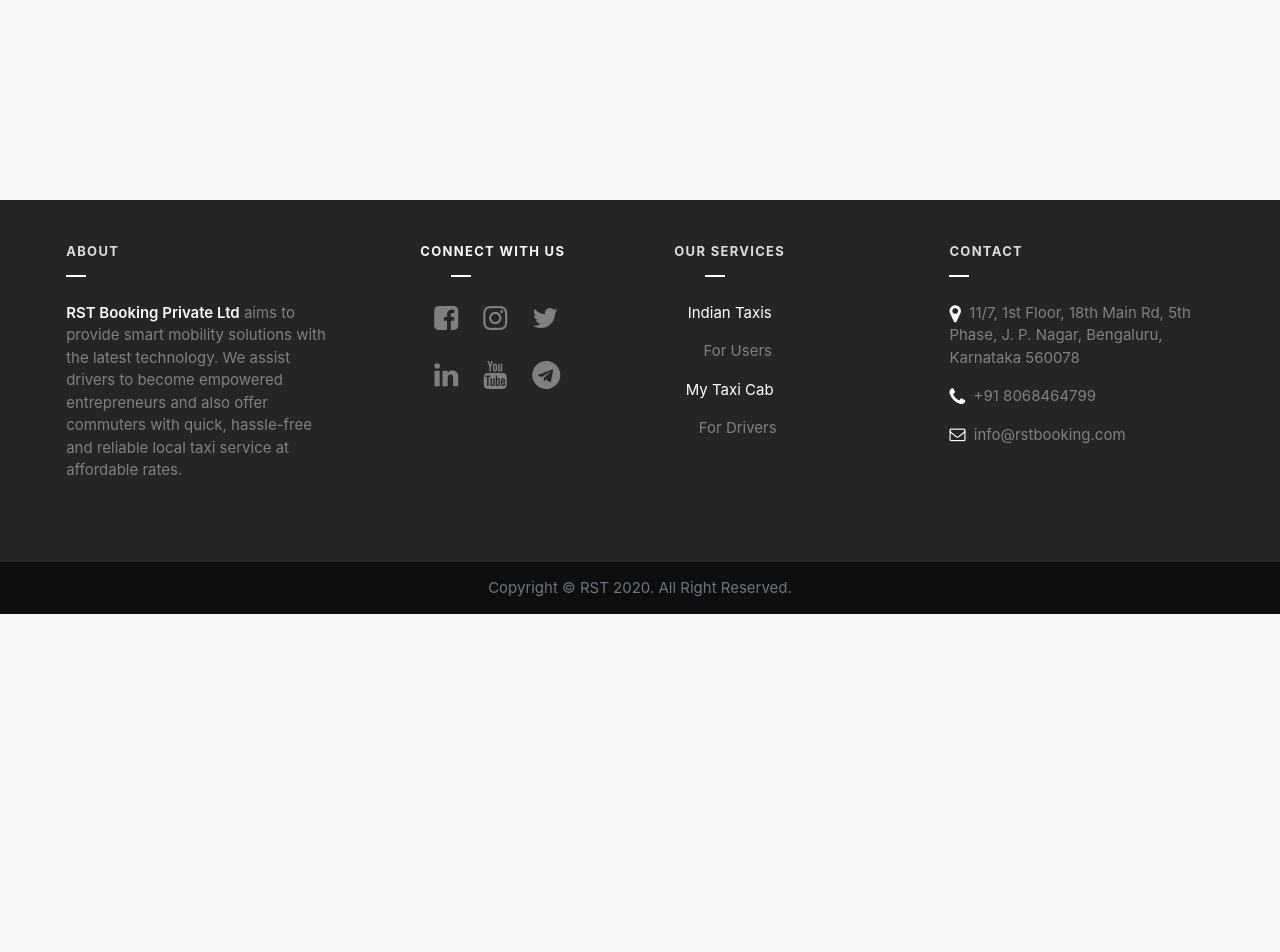
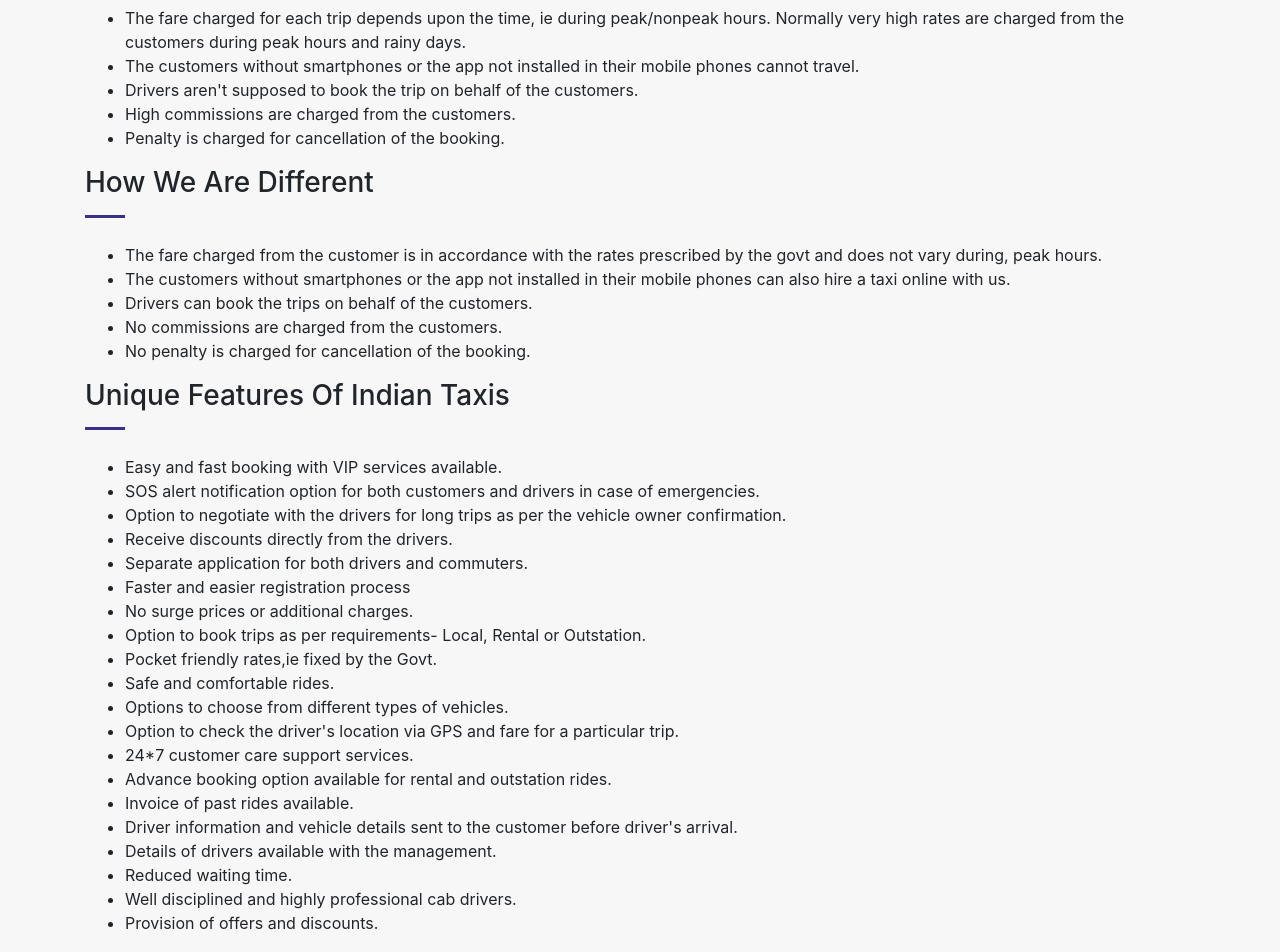
Before and after one commit to saisandeep9/website-old, a React (Create React App) app: page /indiantaxis in a window 1280 px wide. Shown: the part 580-1532 px from the top of the page. Before the commit the page ends 1194 px from the top, so only its background shows below. Built offline with nearby package versions, Linux system fonts and the light colour scheme; what google-maps-react would draw is missing.

Commit message:
first commit

```diff
--- a/src/App.css
+++ b/src/App.css
@@ -123,7 +123,6 @@
 }
 .about p,
 .mytaxicab p {
-  text-indent: 50px;
   text-align: justify;
   text-justify: inter-word;
 }
--- a/src/components/pages/covepage2.jsx
+++ b/src/components/pages/covepage2.jsx
@@ -15,7 +15,7 @@
           />
 
           <Carousel.Caption className="caption">
-            <h2>RST Booking</h2>
+            <lable>RST Booking</lable>
             <p className="text-light">Your Trusted Taxi Partner</p>
           </Carousel.Caption>
         </Carousel.Item>
@@ -28,7 +28,7 @@
           />
 
           <Carousel.Caption className="caption">
-            <h2 className="">Indian Taxis</h2>
+            <lable className="">Indian Taxis</lable>
             <p className="text-light">
               Quick, Hassle Free and Reliable Cab Services!{" "}
             </p>
@@ -43,7 +43,7 @@
           />
 
           <Carousel.Caption className="caption">
-            <h2>My Taxi Cab</h2>
+            <lable>My Taxi Cab</lable>
             <p className="text-light">Drive With Us and Earn Higher!</p>
           </Carousel.Caption>
         </Carousel.Item>
--- a/src/components/pages/coverpage.css
+++ b/src/components/pages/coverpage.css
@@ -5,8 +5,27 @@
     color: #7474e5;
     line-height: 2.6;
   }
+  .coverPage .caption lable {
+    font-size: 40px;
+    font-weight: 700;
+  }
 
   .coverPage .caption p {
     font-size: 20px;
   }
 }
+@media only screen and (max-width: 600px) {
+  .coverPage .caption {
+    background: #20201ec1;
+    color: #7474e5;
+    line-height: 1.3;
+  }
+
+  .coverPage .caption lable {
+    font-size: 25px;
+    font-weight: 500;
+  }
+  .coverPage .caption p {
+    font-size: 15px;
+  }
+}
--- a/src/components/pages/ourServices/indianTaxis.jsx
+++ b/src/components/pages/ourServices/indianTaxis.jsx
@@ -11,6 +11,95 @@
   return (
     <div style={{ minHeight: "700px ", marginTop: "80px" }}>
       <Header data={data} />
+
+      <div
+        className="container"
+        style={{ marginTop: "60px", marginBottom: "100px" }}
+      >
+        <h3>Indian Taxis</h3>
+        <div className="title-line-contact " />
+        <p>
+          This intuitive and user friendly taxi app is focused on providing
+          quick, hassle free and reliable mobility solutions to commuters. We
+          provide cab services all over India 24*7 and 365 days of the year.
+          Instant booking for outstation rides are also provided.{" "}
+        </p>
+
+        <h2>Some Issues Faced By Commuters With Other Cab Operators </h2>
+        <div className="title-line-contact " />
+        <ul>
+          <li>
+            The fare charged for each trip depends upon the time, ie during
+            peak/nonpeak hours. Normally very high rates are charged from the
+            customers during peak hours and rainy days.
+          </li>
+          <li>
+            The customers without smartphones or the app not installed in their
+            mobile phones cannot travel.{" "}
+          </li>
+          <li>
+            Drivers aren't supposed to book the trip on behalf of the customers.
+          </li>
+          <li>High commissions are charged from the customers.</li>
+          <li>Penalty is charged for cancellation of the booking. </li>
+        </ul>
+        <h3>How We Are Different </h3>
+        <div className="title-line-contact " />
+        <ul>
+          <li>
+            The fare charged from the customer is in accordance with the rates
+            prescribed by the govt and does not vary during, peak hours.
+          </li>
+          <li>
+            The customers without smartphones or the app not installed in their
+            mobile phones can also hire a taxi online with us.
+          </li>
+          <li>Drivers can book the trips on behalf of the customers.</li>
+          <li>No commissions are charged from the customers. </li>
+          <li>No penalty is charged for cancellation of the booking. </li>
+        </ul>
+        <h3>Unique Features Of Indian Taxis </h3>
+        <div className="title-line-contact " />
+        <ul>
+          <li>Easy and fast booking with VIP services available. </li>
+          <li>
+            SOS alert notification option for both customers and drivers in case
+            of emergencies.{" "}
+          </li>
+          <li>
+            Option to negotiate with the drivers for long trips as per the
+            vehicle owner confirmation.{" "}
+          </li>
+          <li>Receive discounts directly from the drivers. </li>
+          <li>Separate application for both drivers and commuters.</li>
+          <li>Faster and easier registration process</li>
+          <li>No surge prices or additional charges.</li>
+          <li>
+            Option to book trips as per requirements- Local, Rental or
+            Outstation.{" "}
+          </li>
+          <li>Pocket friendly rates,ie fixed by the Govt.</li>
+          <li>Safe and comfortable rides. </li>
+          <li>Options to choose from different types of vehicles. </li>
+          <li>
+            Option to check the driver's location via GPS and fare for a
+            particular trip.{" "}
+          </li>
+          <li>24*7 customer care support services. </li>
+          <li>
+            Advance booking option available for rental and outstation rides.{" "}
+          </li>
+          <li>Invoice of past rides available.</li>
+          <li>
+            Driver information and vehicle details sent to the customer before
+            driver's arrival.{" "}
+          </li>
+          <li>Details of drivers available with the management. </li>
+          <li>Reduced waiting time.</li>
+          <li>Well disciplined and highly professional cab drivers. </li>
+          <li>Provision of offers and discounts.</li>
+        </ul>
+      </div>
 
       {/* <header className="bg-primary text-white  " style={{ height: "177px" }}>
         <div class="container text-center pt-5 ">
```
Also changed, not shown: public/user2.png (deleted).
